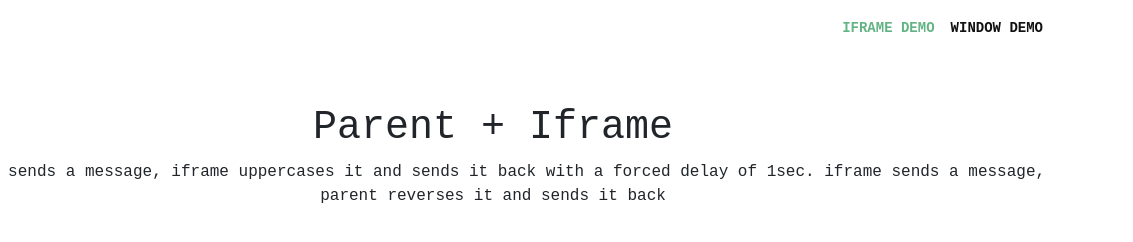
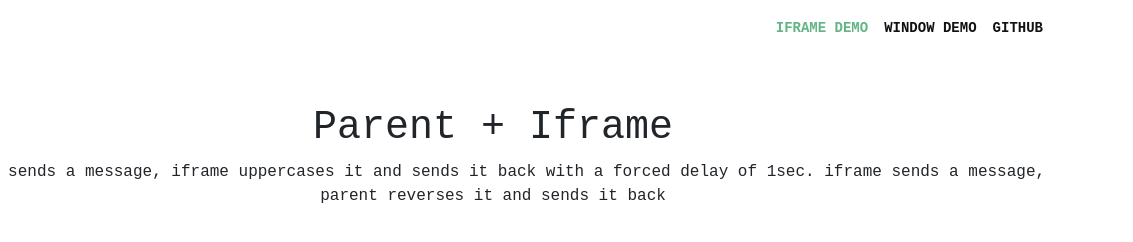
Before and after one commit to rajnandan1/ruto, a website: page index.html in a window 1280 px wide. Shown: the top 242 px of the page, 147-1280 px from the left. Drawn offline with nearby package versions, Linux system fonts and the light colour scheme; a web font is replaced by a local one.

Commit message:
feat(ruto): first commit

```diff
--- a/index.html
+++ b/index.html
@@ -31,6 +31,9 @@
                         </li>
                         <li class="nav-item">
                             <a class="nav-link" href="index2.html">Window Demo</a>
+                        </li>
+                        <li class="nav-item">
+                            <a class="nav-link" href="https://github.com/rajnandan1/ruto">Github</a>
                         </li>
                     </ul>
                 </div>
```
Also changed, not shown: index2.html (+3 -0 lines).
